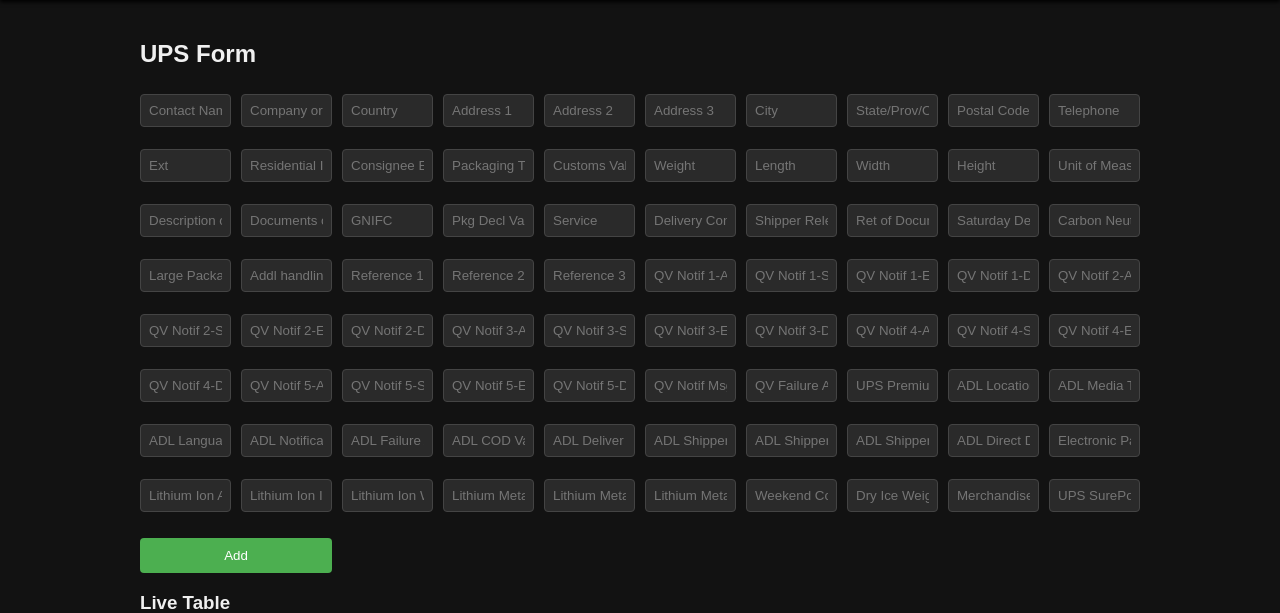
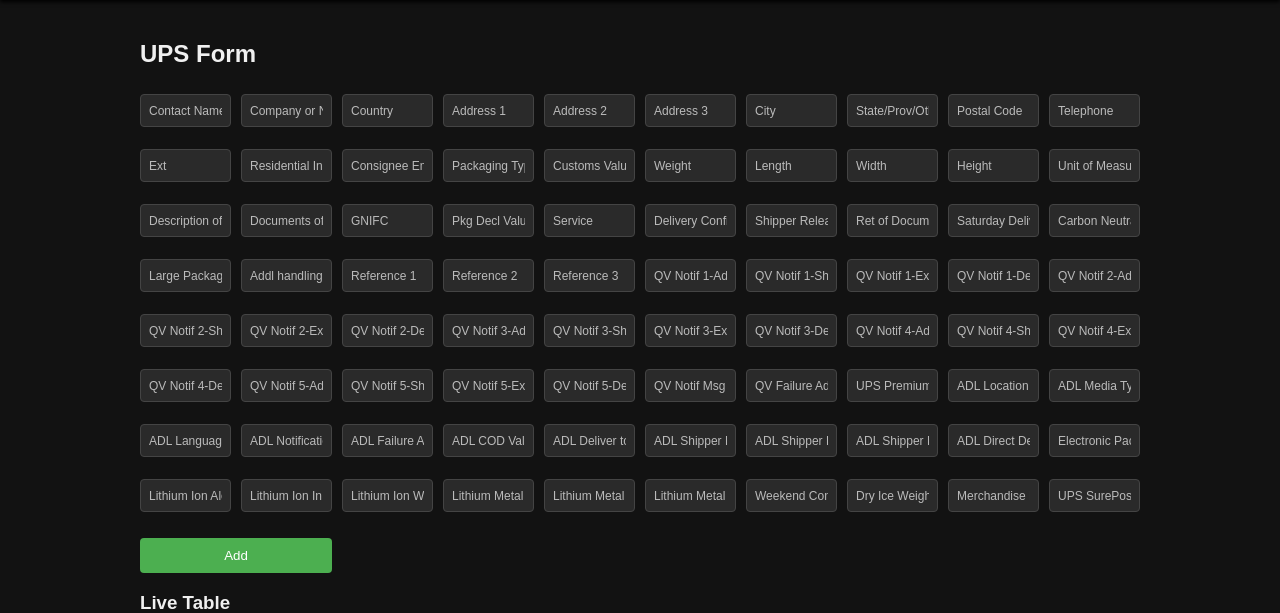
Before and after one commit to tpchespa/ch-ups-app, a Flask app: page / in a window 1280 px wide. Shown: the part 48-661 px from the top of the page. Run offline with Flask 3, Linux system fonts and the light colour scheme; the visitor is signed in with stand-in values (Sample User, id 1); data that the repository does not hold is empty; some libraries are stand-ins or nearby versions.

Commit message:
Style fixes

```diff
--- a/static/styles.css
+++ b/static/styles.css
@@ -35,6 +35,12 @@ input, select {
     border: 1px solid #444;
     color: #f0f0f0;
     border-radius: 4px;
+}
+
+input::placeholder,
+select::placeholder {
+    font-size: 9pt;
+    color: #bbb; /* optional: lighter text */
 }
 
 button {
```
